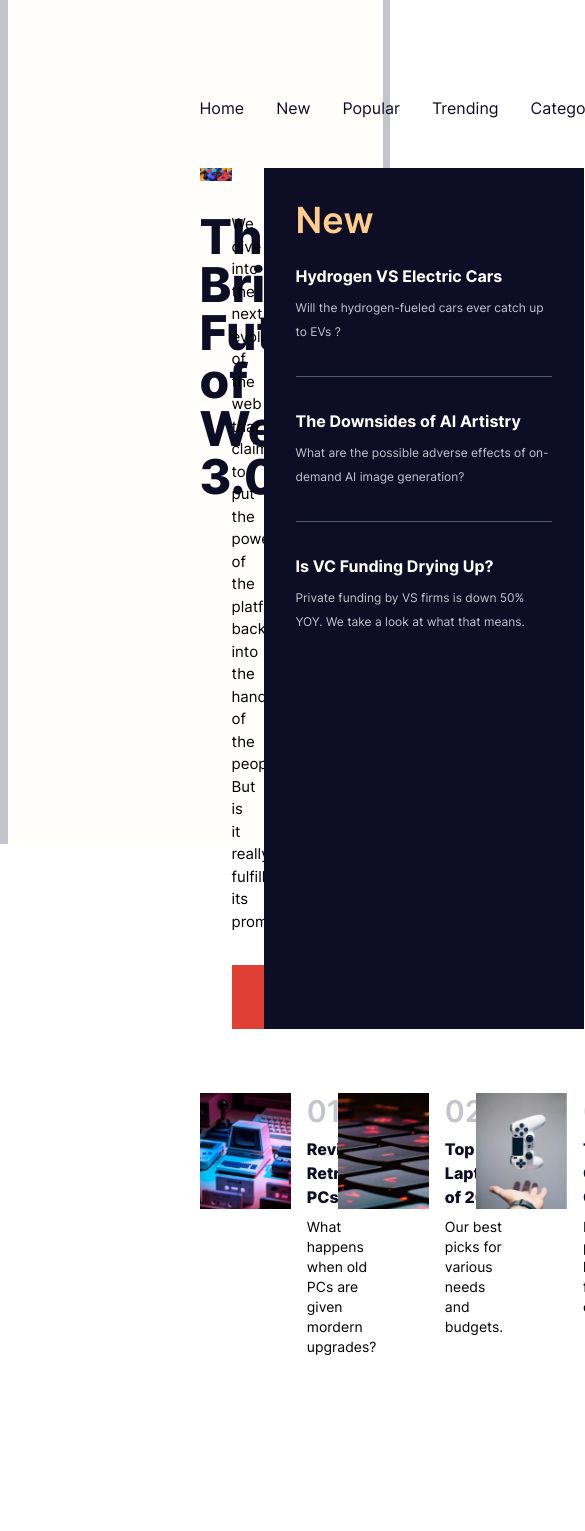
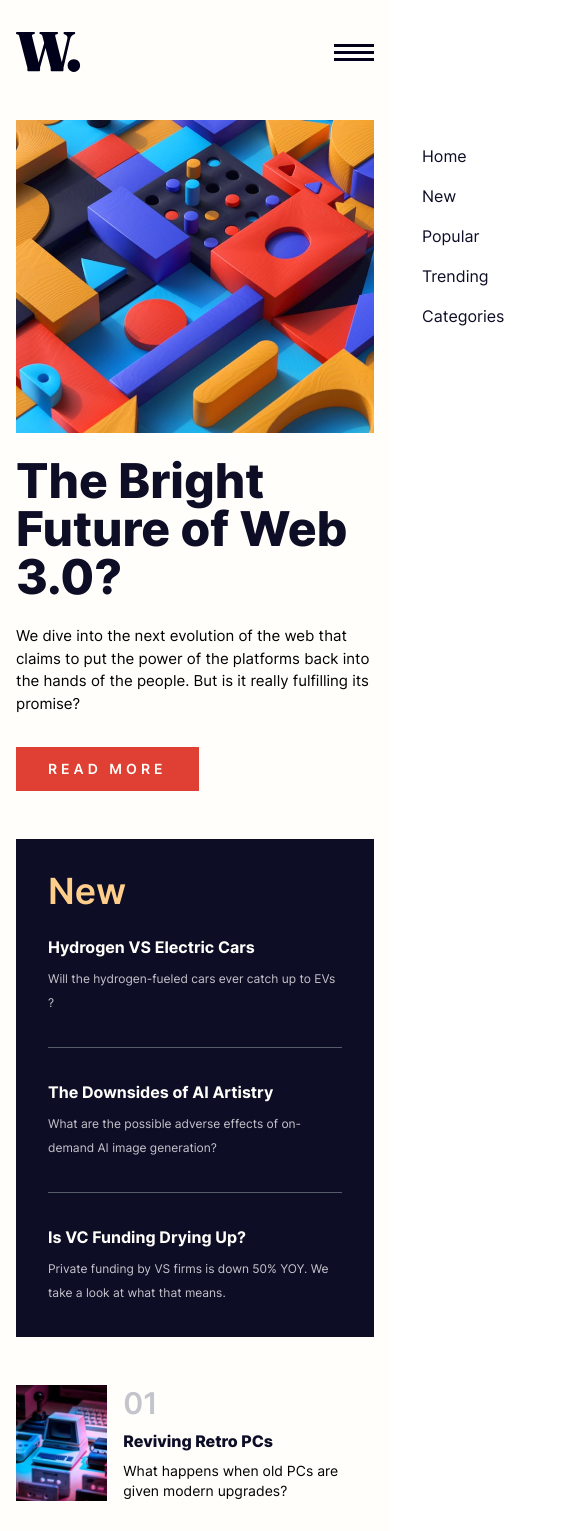
Before and after one commit to avishaypesk/news-homepage-main, a React (Create React App) app: page / in a window 390 px wide. Shown: the top 1531 px of the page, 585 px wide, since content can reach past the window. Before the commit the page ends 1357 px from the top, so only its background shows below. Built offline with nearby package versions, Linux system fonts and the light colour scheme.

Commit message:
add responsiveness

```diff
--- a/src/components/App/App.js
+++ b/src/components/App/App.js
@@ -5,9 +5,9 @@ import Main from "../Main/Main";
 function App() {
 
   return (
-    <div className="bg-grayish-blue min-h-screen">
-      <div className="w-375 sm:w-1440 h-screen bg-off-white mx-auto">
-        <div className="px-48 pt-24">
+    <div className="bg-grayish-blue min-h-screen ">
+      <div className="px-4 lg:px-0 w-full lg:w-1440 min-h-screen bg-off-white mx-auto">
+        <div className="py-8 lg:px-48 lg:py-16">
           <Header />
           <Main />
         </div>
--- a/src/components/ArticleList/ArticleList.js
+++ b/src/components/ArticleList/ArticleList.js
@@ -2,38 +2,25 @@ import React from 'react'
 import retro from '../../assets/images/image-retro-pcs.jpg'
 import laptops from '../../assets/images/image-top-laptops.jpg'
 import growth from '../../assets/images/image-gaming-growth.jpg'
+import ArticleListItem from '../ArticleListItem/ArticleListItem'
 
-function ArticleList( {className} ) {
+function ArticleList({ className }) {
   return (
-    <ul className={`flex h-fit font-inter pt-8 space-x-8 ${className}`}>
+      <ul className={`flex flex-col align-top lg:flex-row font-inter space-y-8 lg:space-y-0 lg:space-x-8 lg:pt-8 ${className}`}>
 
-      <li className='flex w-1/3'>
-        <img src={retro} alt='retro pcs' className='h-[116px]' />
-        <article className='pl-4'>
-          <h2 className='text-grayish-blue text-3xl font-semibold'>01</h2>
-          <h3 className='text-very-dark-blue text-base font-extrabold py-2 hover:text-soft-red cursor-pointer'>Reviving Retro PCs</h3>
-          <p className='text-sm'>What happens when old PCs are given mordern upgrades?</p>
-        </article>
-      </li>
+          <ArticleListItem src={retro} alt='retro pcs' number='01' title='Reviving Retro PCs'>
+              What happens when old PCs are given modern upgrades?
+          </ArticleListItem>
 
-      <li className='flex w-1/3'>
-        <img src={laptops} alt='retro pcs' className='h-[116px]'/>
-        <article className='pl-4'>
-          <h2 className='text-grayish-blue text-3xl font-semibold'>02</h2>
-          <h3 className='text-very-dark-blue text-base font-extrabold py-2 hover:text-soft-red cursor-pointer'>Top 10 Laptops of 2022</h3>
-          <p className='text-sm'>Our best picks for various needs and budgets.</p>
-        </article>
-      </li>
+          <ArticleListItem src={laptops} alt='laptops' number='02' title='Top 10 Laptops of 2022'>
+              Our best picks for various needs and budgets.
+          </ArticleListItem>
 
-      <li className='flex w-1/3'>
-        <img src={growth} alt='retro pcs' className='h-[116px]'/>
-        <article className='pl-4'>
-          <h2 className='text-grayish-blue text-3xl font-semibold'>03</h2>
-          <h3 className='text-very-dark-blue text-base font-extrabold py-2 hover:text-soft-red cursor-pointer'>The Growth of Gaming</h3>
-          <p className='text-sm'>How the pandemic has sparked fresh opportunities.</p>
-        </article>
-      </li>
-    </ul>
+          <ArticleListItem src={growth} alt='gaming growth' number='03' title='The Growth of Gaming'>
+              How the pandemic has sparked fresh opportunities.
+          </ArticleListItem>
+
+      </ul>
   )
 }
 
--- /dev/null
+++ b/src/components/ArticleListItem/ArticleListItem.js
@@ -0,0 +1,16 @@
+import React from 'react'
+
+function ArticleListItem({ src, alt, number, title, children }) {
+    return (
+        <li className='flex lg:w-1/3'>
+            <img src={src} alt={alt} className='h-[116px]' />
+            <article className='pl-4'>
+                <h2 className='text-grayish-blue text-3xl font-semibold'>{number}</h2>
+                <h3 className='text-very-dark-blue text-base font-extrabold py-2 hover:text-soft-red cursor-pointer'>{title}</h3>
+                <p className='text-sm'>{children}</p>
+            </article>
+        </li>
+    )
+}
+
+export default ArticleListItem
--- a/src/components/Header/Header.js
+++ b/src/components/Header/Header.js
@@ -1,20 +1,33 @@
-import React from 'react';
-import logo from '../../assets/images/logo.svg'
+import React, { useState } from 'react';
+import logo from '../../assets/images/logo.svg';
+import hamburger from '../../assets/images/icon-menu.svg'
+import close from '../../assets/images/icon-menu-close.svg'
 
 function Header() {
+    const [isOpen, setIsOpen] = useState(false);
+
     return (
-        <header className='flex flex-row justify-between'>
-            <img src={logo} alt="logo" />
+        <header className='flex flex-row justify-between lg:pt-0'>
+            <img src={logo} alt="logo" className='cursor-pointer' />
 
-            <nav className='flex flex-row w-auto justify-between space-x-8 font-inter font-normal text-base text-very-dark-blue'>
+            {isOpen && <div onClick={() => setIsOpen(false)} className='fixed inset-0 bg-black opacity-50 z-10'></div>}
+
+            <nav className={`transform ${isOpen ? 'translate-x-0' : 'translate-x-full'}
+                             w-4/6 fixed right-0 top-0 h-full bg-white transition-transform duration-200 ease-in-out z-20
+                             flex flex-col items-start space-y-4 p-8 pt-36 font-inter font-normal text-base text-very-dark-blue lg:relative lg:translate-x-0 lg:w-auto lg:flex-row lg:justify-between lg:pb-0 lg:pt-2 lg:space-x-8 lg:space-y-0 lg:bg-transparent`}>
+
                 <button className='hover:text-soft-red'>Home</button>
                 <button className='hover:text-soft-red'>New</button>
                 <button className='hover:text-soft-red'>Popular</button>
                 <button className='hover:text-soft-red'>Trending</button>
                 <button className='hover:text-soft-red'>Categories</button>
             </nav>
+
+            <button onClick={() => setIsOpen(!isOpen)} className='lg:hidden z-30'>
+                <img src={isOpen ? close : hamburger} alt='menu icon' />
+            </button>
         </header>
-    )
+    );
 }
 
-export default Header
+export default Header;
--- a/src/components/Main/Main.js
+++ b/src/components/Main/Main.js
@@ -5,7 +5,7 @@ import NewArticles from '../NewArticles/NewArticles'
 
 function Main() {
     return (
-        <div className='pt-12 grid grid-cols-[auto] grid-rows-2 gap-8'>
+        <div className='flex flex-col space-y-12 lg:space-y-0 pt-12 lg:grid lg:grid-cols-[auto] lg:grid-rows-2 lg:gap-8'>
             <MainArticle className="col-span-2 row-span-2"/>
             <NewArticles className="col-start-3 row-span-2"/>
             <ArticleList className="col-span-3"/>
--- a/src/components/MainArticle/MainArticle.js
+++ b/src/components/MainArticle/MainArticle.js
@@ -1,17 +1,32 @@
-import React from 'react';
+import React, { useState, useEffect } from 'react';
 import web3 from '../../assets/images/image-web-3-desktop.jpg';
+import web3mobile from '../../assets/images/image-web-3-mobile.jpg'
 
 function MainArticle({ className }) {
+    const [isMobile, setIsMobile] = useState(window.innerWidth <= 640);
+
+    useEffect(() => {
+        const handleResize = () => {
+            setIsMobile(window.innerWidth <= 640);
+        }
+
+        window.addEventListener('resize', handleResize);
+
+        return () => {
+            window.removeEventListener('resize', handleResize);
+        }
+    }, []);
+
     return (
-        <article className={`font-inter grid grid-cols-2 grid-rows-[fr,auto] gap-8 ${className}`}>
-            <img className="col-span-2" src={web3} alt='Web 3 illustration' />
-            <h1 className='text-very-dark-blue font-extrabold text-5xl col-start-1 col-end-2 row-start-2 row-end-3 pr-6'>The Bright Future of Web 3.0?</h1>
+        <article className={`font-inter lg:grid lg:grid-cols-2 lg:grid-rows-[fr,auto] lg:gap-8 ${className}`}>
+            <img className="col-span-2" src={isMobile ? web3mobile : web3} alt='Web 3 illustration' />
+            <h1 className='text-very-dark-blue font-extrabold text-5xl col-start-1 col-end-2 row-start-2 row-end-3 py-6 lg:py-0 lg:pr-6'>The Bright Future of Web 3.0?</h1>
             <div className='col-start-2 col-end-3 row-start-2 row-end-3 flex flex-col text-[15px]'>
                 <p>We dive into the next evolution of the web that claims to put the power of the platforms back into the hands of the people. But is it really fulfilling its promise?</p>
                 <button className='uppercase bg-soft-red text-off-white mt-8 py-3 px-8 tracking-[4px] text-sm hover:bg-very-dark-blue font-semibold self-start'>Read More</button>
             </div>
         </article>
-    )
+    );
 }
 
-export default MainArticle
+export default MainArticle;
--- a/src/components/NewArticles/NewArticles.js
+++ b/src/components/NewArticles/NewArticles.js
@@ -3,7 +3,7 @@ import NewArticle from '../NewArticle/NewArticle'
 
 function NewArticles({ className }) {
   return (
-    <div className={`bg-very-dark-blue text-off-white font-inter w-80 ${className}`}>
+    <div className={`bg-very-dark-blue text-off-white font-inter sm:w-80 ${className}`}>
       <div className='p-8 h-full'>
         <h1 className='text-soft-orange font-semibold text-4xl mb-6'>New</h1>
 
--- a/src/index.css
+++ b/src/index.css
@@ -469,6 +469,27 @@ video {
   --tw-backdrop-saturate:  ;
   --tw-backdrop-sepia:  ;
 }
+.fixed {
+  position: fixed;
+}
+.inset-0 {
+  inset: 0px;
+}
+.right-0 {
+  right: 0px;
+}
+.top-0 {
+  top: 0px;
+}
+.z-10 {
+  z-index: 10;
+}
+.z-20 {
+  z-index: 20;
+}
+.z-30 {
+  z-index: 30;
+}
 .col-span-2 {
   grid-column: span 2 / span 2;
 }
@@ -503,64 +524,60 @@ video {
   margin-left: auto;
   margin-right: auto;
 }
-.my-4 {
-  margin-top: 1rem;
-  margin-bottom: 1rem;
-}
-.my-6 {
-  margin-top: 1.5rem;
-  margin-bottom: 1.5rem;
+.my-8 {
+  margin-top: 2rem;
+  margin-bottom: 2rem;
 }
 .mb-6 {
   margin-bottom: 1.5rem;
 }
+.mt-8 {
+  margin-top: 2rem;
+}
 .flex {
   display: flex;
 }
-.grid {
-  display: grid;
+.h-\[116px\] {
+  height: 116px;
 }
-.h-0 {
-  height: 0px;
-}
-.h-0\.25 {
-  height: 1px;
+.h-fit {
+  height: -moz-fit-content;
+  height: fit-content;
 }
 .h-full {
   height: 100%;
 }
+.h-px {
+  height: 1px;
+}
 .h-screen {
   height: 100vh;
-}
-.max-h-32 {
-  max-height: 8rem;
 }
 .min-h-screen {
   min-height: 100vh;
 }
-.w-375 {
-  width: 375px;
+.w-4\/6 {
+  width: 66.666667%;
 }
-.w-auto {
-  width: auto;
+.w-full {
+  width: 100%;
 }
-.max-w-3xl {
-  max-width: 48rem;
+.translate-x-0 {
+  --tw-translate-x: 0px;
+  transform: translate(var(--tw-translate-x), var(--tw-translate-y)) rotate(var(--tw-rotate)) skewX(var(--tw-skew-x)) skewY(var(--tw-skew-y)) scaleX(var(--tw-scale-x)) scaleY(var(--tw-scale-y));
 }
-.max-w-xs {
-  max-width: 20rem;
+.translate-x-full {
+  --tw-translate-x: 100%;
+  transform: translate(var(--tw-translate-x), var(--tw-translate-y)) rotate(var(--tw-rotate)) skewX(var(--tw-skew-x)) skewY(var(--tw-skew-y)) scaleX(var(--tw-scale-x)) scaleY(var(--tw-scale-y));
 }
-.grid-cols-2 {
-  grid-template-columns: repeat(2, minmax(0, 1fr));
+.transform {
+  transform: translate(var(--tw-translate-x), var(--tw-translate-y)) rotate(var(--tw-rotate)) skewX(var(--tw-skew-x)) skewY(var(--tw-skew-y)) scaleX(var(--tw-scale-x)) scaleY(var(--tw-scale-y));
 }
-.grid-cols-3 {
-  grid-template-columns: repeat(3, minmax(0, 1fr));
+.cursor-pointer {
+  cursor: pointer;
 }
-.grid-rows-2 {
-  grid-template-rows: repeat(2, minmax(0, 1fr));
-}
-.grid-rows-\[fr\2c auto\] {
-  grid-template-rows: fr auto;
+.resize {
+  resize: both;
 }
 .flex-row {
   flex-direction: row;
@@ -568,19 +585,33 @@ video {
 .flex-col {
   flex-direction: column;
 }
+.items-start {
+  align-items: flex-start;
+}
 .justify-between {
   justify-content: space-between;
 }
-.gap-4 {
-  gap: 1rem;
+.space-y-12 > :not([hidden]) ~ :not([hidden]) {
+  --tw-space-y-reverse: 0;
+  margin-top: calc(3rem * calc(1 - var(--tw-space-y-reverse)));
+  margin-bottom: calc(3rem * var(--tw-space-y-reverse));
 }
-.gap-8 {
-  gap: 2rem;
+.space-y-4 > :not([hidden]) ~ :not([hidden]) {
+  --tw-space-y-reverse: 0;
+  margin-top: calc(1rem * calc(1 - var(--tw-space-y-reverse)));
+  margin-bottom: calc(1rem * var(--tw-space-y-reverse));
 }
-.space-x-8 > :not([hidden]) ~ :not([hidden]) {
-  --tw-space-x-reverse: 0;
-  margin-right: calc(2rem * var(--tw-space-x-reverse));
-  margin-left: calc(2rem * calc(1 - var(--tw-space-x-reverse)));
+.space-y-8 > :not([hidden]) ~ :not([hidden]) {
+  --tw-space-y-reverse: 0;
+  margin-top: calc(2rem * calc(1 - var(--tw-space-y-reverse)));
+  margin-bottom: calc(2rem * var(--tw-space-y-reverse));
+}
+.self-start {
+  align-self: flex-start;
+}
+.bg-black {
+  --tw-bg-opacity: 1;
+  background-color: rgb(0 0 0 / var(--tw-bg-opacity));
 }
 .bg-dark-grayish-blue {
   --tw-bg-opacity: 1;
@@ -602,13 +633,16 @@ video {
   --tw-bg-opacity: 1;
   background-color: rgb(13 13 38 / var(--tw-bg-opacity));
 }
-.px-48 {
-  padding-left: 12rem;
-  padding-right: 12rem;
+.bg-white {
+  --tw-bg-opacity: 1;
+  background-color: rgb(255 255 255 / var(--tw-bg-opacity));
 }
-.px-6 {
-  padding-left: 1.5rem;
-  padding-right: 1.5rem;
+.p-8 {
+  padding: 2rem;
+}
+.px-4 {
+  padding-left: 1rem;
+  padding-right: 1rem;
 }
 .px-8 {
   padding-left: 2rem;
@@ -618,26 +652,27 @@ video {
   padding-top: 0.5rem;
   padding-bottom: 0.5rem;
 }
-.py-24 {
-  padding-top: 6rem;
-  padding-bottom: 6rem;
-}
 .py-3 {
   padding-top: 0.75rem;
   padding-bottom: 0.75rem;
 }
-.py-8 {
-  padding-top: 2rem;
-  padding-bottom: 2rem;
+.pl-4 {
+  padding-left: 1rem;
 }
-.pl-6 {
-  padding-left: 1.5rem;
+.pr-6 {
+  padding-right: 1.5rem;
 }
 .pt-12 {
   padding-top: 3rem;
 }
 .pt-2 {
   padding-top: 0.5rem;
+}
+.pt-36 {
+  padding-top: 9rem;
+}
+.pt-8 {
+  padding-top: 2rem;
 }
 .font-inter {
   font-family: Inter, sans-serif;
@@ -654,13 +689,12 @@ video {
   font-size: 3rem;
   line-height: 1;
 }
+.text-\[15px\] {
+  font-size: 15px;
+}
 .text-base {
   font-size: 1rem;
   line-height: 1.5rem;
-}
-.text-lg {
-  font-size: 1.125rem;
-  line-height: 1.75rem;
 }
 .text-sm {
   font-size: 0.875rem;
@@ -688,8 +722,8 @@ video {
 .leading-loose {
   line-height: 2;
 }
-.tracking-widest {
-  letter-spacing: 0.1em;
+.tracking-\[4px\] {
+  letter-spacing: 4px;
 }
 .text-grayish-blue {
   --tw-text-opacity: 1;
@@ -707,9 +741,27 @@ video {
   --tw-text-opacity: 1;
   color: rgb(13 13 38 / var(--tw-text-opacity));
 }
+.opacity-50 {
+  opacity: 0.5;
+}
+.transition-transform {
+  transition-property: transform;
+  transition-timing-function: cubic-bezier(0.4, 0, 0.2, 1);
+  transition-duration: 150ms;
+}
+.duration-200 {
+  transition-duration: 200ms;
+}
+.ease-in-out {
+  transition-timing-function: cubic-bezier(0.4, 0, 0.2, 1);
+}
 .hover\:bg-very-dark-blue:hover {
   --tw-bg-opacity: 1;
   background-color: rgb(13 13 38 / var(--tw-bg-opacity));
+}
+.hover\:text-soft-orange:hover {
+  --tw-text-opacity: 1;
+  color: rgb(255 206 138 / var(--tw-text-opacity));
 }
 .hover\:text-soft-red:hover {
   --tw-text-opacity: 1;
@@ -717,8 +769,109 @@ video {
 }
 @media (min-width: 640px) {
 
-  .sm\:w-1440 {
+  .sm\:w-80 {
+    width: 20rem;
+  }
+}
+@media (min-width: 1024px) {
+
+  .lg\:relative {
+    position: relative;
+  }
+
+  .lg\:grid {
+    display: grid;
+  }
+
+  .lg\:hidden {
+    display: none;
+  }
+
+  .lg\:w-1\/3 {
+    width: 33.333333%;
+  }
+
+  .lg\:w-1440 {
     width: 1440px;
+  }
+
+  .lg\:w-auto {
+    width: auto;
+  }
+
+  .lg\:translate-x-0 {
+    --tw-translate-x: 0px;
+    transform: translate(var(--tw-translate-x), var(--tw-translate-y)) rotate(var(--tw-rotate)) skewX(var(--tw-skew-x)) skewY(var(--tw-skew-y)) scaleX(var(--tw-scale-x)) scaleY(var(--tw-scale-y));
+  }
+
+  .lg\:grid-cols-2 {
+    grid-template-columns: repeat(2, minmax(0, 1fr));
+  }
+
+  .lg\:grid-cols-\[auto\] {
+    grid-template-columns: auto;
+  }
+
+  .lg\:grid-rows-2 {
+    grid-template-rows: repeat(2, minmax(0, 1fr));
+  }
+
+  .lg\:grid-rows-\[fr\2c auto\] {
+    grid-template-rows: fr auto;
+  }
+
+  .lg\:flex-row {
+    flex-direction: row;
+  }
+
+  .lg\:justify-between {
+    justify-content: space-between;
+  }
+
+  .lg\:gap-8 {
+    gap: 2rem;
+  }
+
+  .lg\:space-x-8 > :not([hidden]) ~ :not([hidden]) {
+    --tw-space-x-reverse: 0;
+    margin-right: calc(2rem * var(--tw-space-x-reverse));
+    margin-left: calc(2rem * calc(1 - var(--tw-space-x-reverse)));
+  }
+
+  .lg\:space-y-0 > :not([hidden]) ~ :not([hidden]) {
+    --tw-space-y-reverse: 0;
+    margin-top: calc(0px * calc(1 - var(--tw-space-y-reverse)));
+    margin-bottom: calc(0px * var(--tw-space-y-reverse));
+  }
+
+  .lg\:bg-transparent {
+    background-color: transparent;
+  }
+
+  .lg\:px-0 {
+    padding-left: 0px;
+    padding-right: 0px;
+  }
+
+  .lg\:px-48 {
+    padding-left: 12rem;
+    padding-right: 12rem;
+  }
+
+  .lg\:pb-0 {
+    padding-bottom: 0px;
+  }
+
+  .lg\:pt-0 {
+    padding-top: 0px;
+  }
+
+  .lg\:pt-2 {
+    padding-top: 0.5rem;
+  }
+
+  .lg\:pt-24 {
+    padding-top: 6rem;
   }
 }
 @import '../src/assets/fonts/fonts.css';
```
